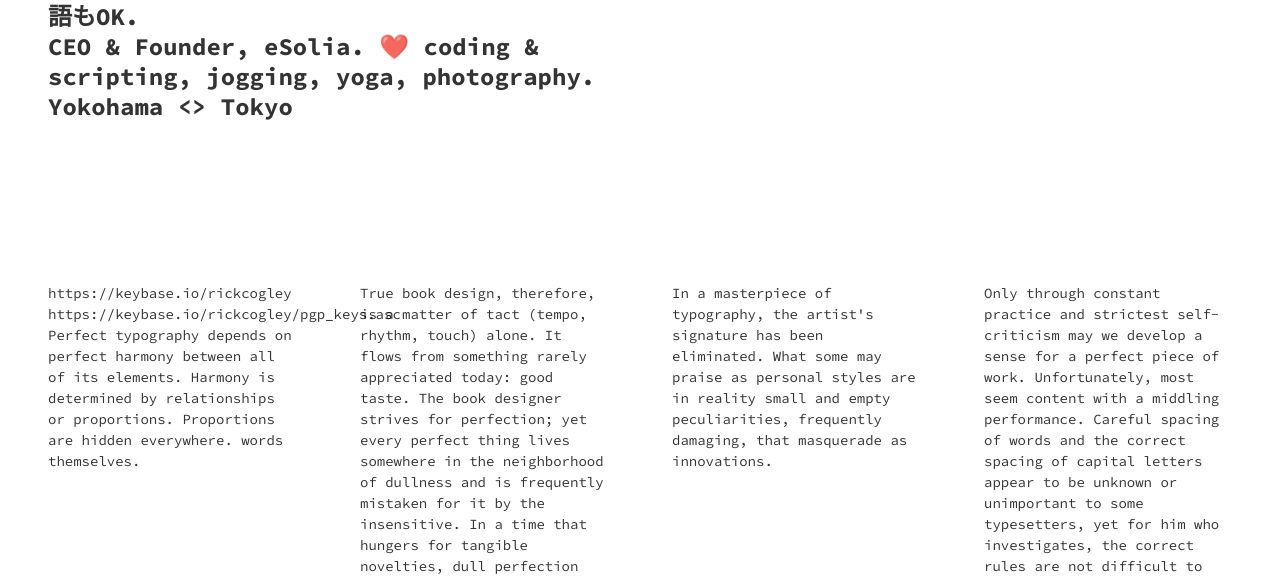
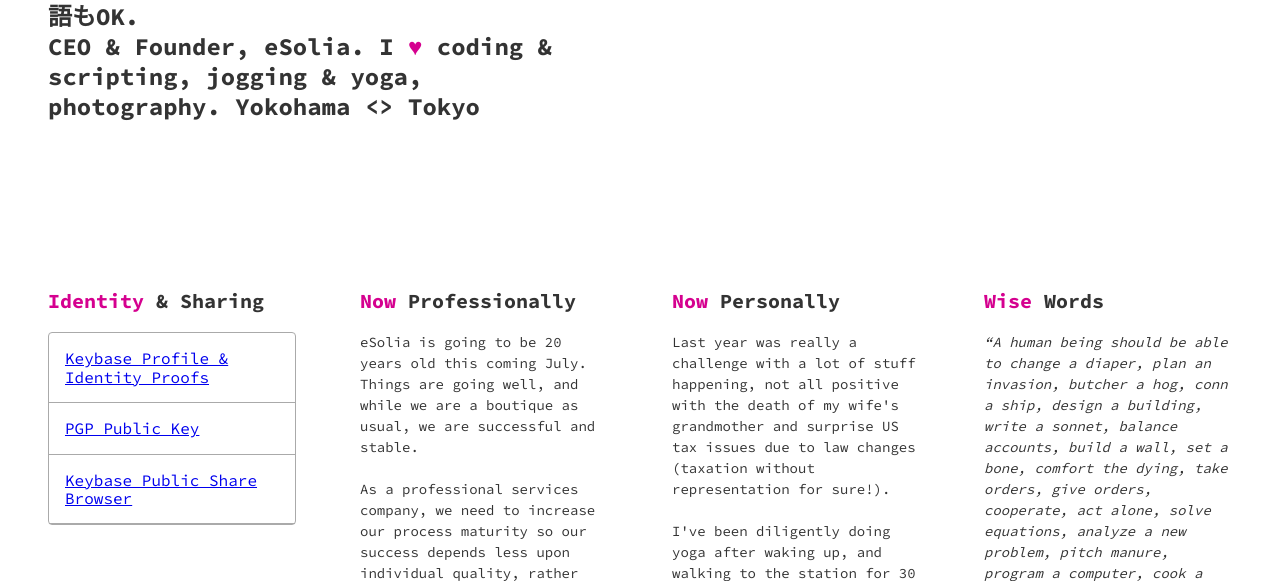
Before and after one commit to RickCogley/rickcogley.keybase.pub, a plain HTML site: page index.html in a window 1280 px wide. Shown: the part 217-798 px from the top of the page. Drawn offline with nearby package versions, Linux system fonts and the light colour scheme; a script that the page names is missing.

Commit message:
Finish up so it is presentable
Signed-off-by: Rick Cogley <rick.cogley@esolia.co.jp>

```diff
--- a/index.html
+++ b/index.html
@@ -31,46 +31,46 @@
   <article class="cf pa3 mw9 center">
   <header class="fl w-100 w-50-l pa3-m pa4-l mb3 mb5-l">
     <h2 class="lh-title f3 b mt0">
-        <span class="black-40">Rick Cogley</span> has been sticking out like a sore thumb in Japan since 1987! 日本語もOK. <br>CEO & Founder, eSolia. ❤️ coding & scripting, jogging, yoga, photography. Yokohama <> Tokyo
+        <span class="black-40">Rick Cogley</span> has been sticking out like a sore thumb in Japan since 1987! 日本語もOK. <br>CEO & Founder, eSolia. I <span class="f3 dark-pink">♥</span> coding & scripting, jogging & yoga, photography. Yokohama <> Tokyo
     </h2>
   </header>
   <section class="fl w-100">
     <div class="fl w-100 w-50-m w-25-l pa3-m pa4-l">
+      <h3 class="f4 bold center mw6"><span class="dark-pink">Identity</span> & Sharing</h3>
+        <p class="f6 lh-copy measure">
+              <ul class="list pl0 ml0 center mw6 ba b--light-silver br2">
+                <li class="ph3 pv3 bb b--light-silver"><a href="https://keybase.io/rickcogley" target="_blank">Keybase Profile & Identity Proofs</a>
+                </li>
+                <li class="ph3 pv3 bb b--light-silver"><a href="https://keybase.io/rickcogley/pgp_keys.asc" target="_blank">PGP Public Key</a></li>
+                <li class="ph3 pv3 bb b--light-silver"><a href="https://keybase.pub/rickcogley" target="_blank">Keybase Public Share Browser</a></li>
+              </ul>
+         </p>
+    </div>
+    <div class="fl w-100 w-50-m w-25-l pa3-m pa4-l">
+    <h3 class="f4 bold center mw6"><span class="dark-pink">Now</span> Professionally</h3>
       <p class="f6 lh-copy measure">
-          https://keybase.io/rickcogley
-          https://keybase.io/rickcogley/pgp_keys.asc
-          Perfect typography depends on perfect harmony between all of its elements.
-        Harmony is determined by relationships
-        or proportions. Proportions are hidden everywhere. words themselves.
+        eSolia is going to be 20 years old this coming July. Things are going well, and while we are a boutique as usual, we are successful and stable.<br><br>
+
+        As a professional services company, we need to increase our process maturity so our success depends less upon individual quality, rather having that quality built in by default. <br><br>
+
+        So that is what we are focusing on this year.
       </p>
     </div>
     <div class="fl w-100 w-50-m w-25-l pa3-m pa4-l">
+        <h3 class="f4 bold center mw6"><span class="dark-pink">Now</span> Personally</h3>
       <p class="f6 lh-copy measure">
-        True book design, therefore, is a matter of tact (tempo, rhythm,
-        touch) alone. It flows from something rarely appreciated today:
-        good taste. The book designer strives for perfection; yet every
-        perfect thing lives somewhere in the neighborhood of dullness and
-        is frequently mistaken for it by the insensitive. In a time that
-        hungers for tangible novelties, dull perfection holds no
-        advertising value at all.
+        Last year was really a challenge with a lot of stuff happening, not all positive with the death of my wife's grandmother and surprise US tax issues due to law changes (taxation without representation for sure!). <br><br>
+
+        I've been diligently doing yoga after waking up, and walking to the station for 30 min per day to get some light cardio in. Apple Watch has helped motivate. <br><br>
+
+        I have been increasing my own awareness of privacy and security, and am closing "social" accounts I don't use. Keybase is a recent discovery but I'm glad I found it! <br><br>
+
       </p>
     </div>
     <div class="fl w-100 w-50-m w-25-l pa3-m pa4-l">
+        <h3 class="f4 bold center mw6"><span class="dark-pink">Wise</span> Words</h3>
       <p class="f6 lh-copy measure">
-        In a masterpiece of typography, the artist's signature has been
-        eliminated. What some may praise as personal styles are in reality
-        small and empty peculiarities, frequently damaging, that masquerade
-        as innovations.
-      </p>
-    </div>
-    <div class="fl w-100 w-50-m w-25-l pa3-m pa4-l">
-      <p class="f6 lh-copy measure">
-        Only through constant practice and strictest self-criticism may we
-        develop a sense for a perfect piece of work. Unfortunately, most
-        seem content with a middling performance. Careful spacing of words
-        and the correct spacing of capital letters appear to be unknown or
-        unimportant to some typesetters, yet for him who investigates, the
-        correct rules are not difficult to discover.
+        <i>“A human being should be able to change a diaper, plan an invasion, butcher a hog, conn a ship, design a building, write a sonnet, balance accounts, build a wall, set a bone, comfort the dying, take orders, give orders, cooperate, act alone, solve equations, analyze a new problem, pitch manure, program a computer, cook a tasty meal, fight efficiently, die gallantly. Specialization is for insects.”</i> <strong>― Robert A. Heinlein</strong>
       </p>
     </div>
   </section>
```
